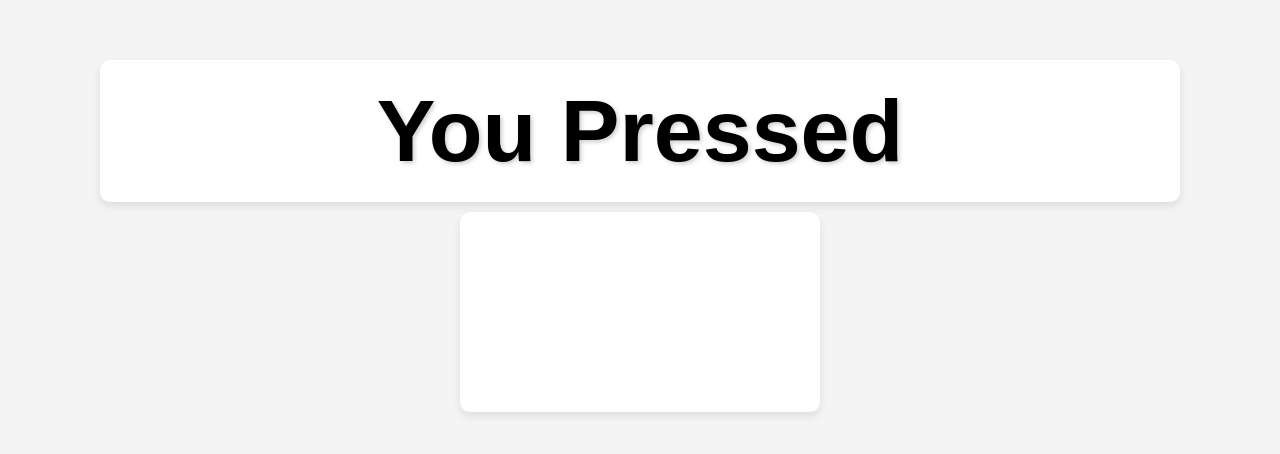
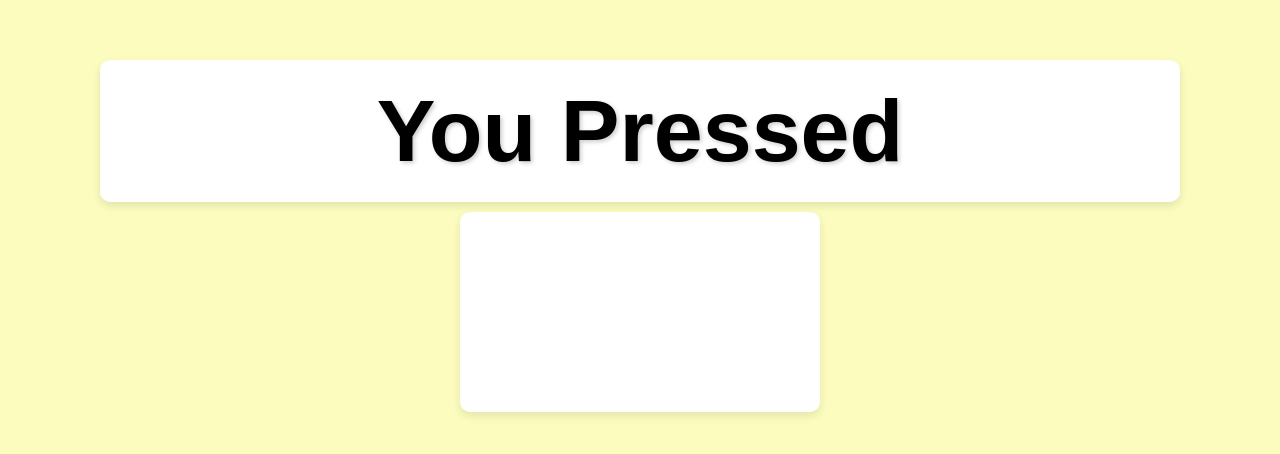
Before and after one commit to Ganesh-Patel/KeyCodeGenerator, a plain HTML site: page index.html in a window 1280 px wide. Shown: the part 174-628 px from the top of the page. Drawn offline with Linux system fonts and the light colour scheme.

Commit message:
Update style.css

```diff
--- a/style.css
+++ b/style.css
@@ -6,7 +6,7 @@ body {
     align-items: center;
     height: 100vh;
     margin: 0;
-    background-color: #f4f4f4;
+      background-color: #fbfcbe;
 }
 
 .container {
```
